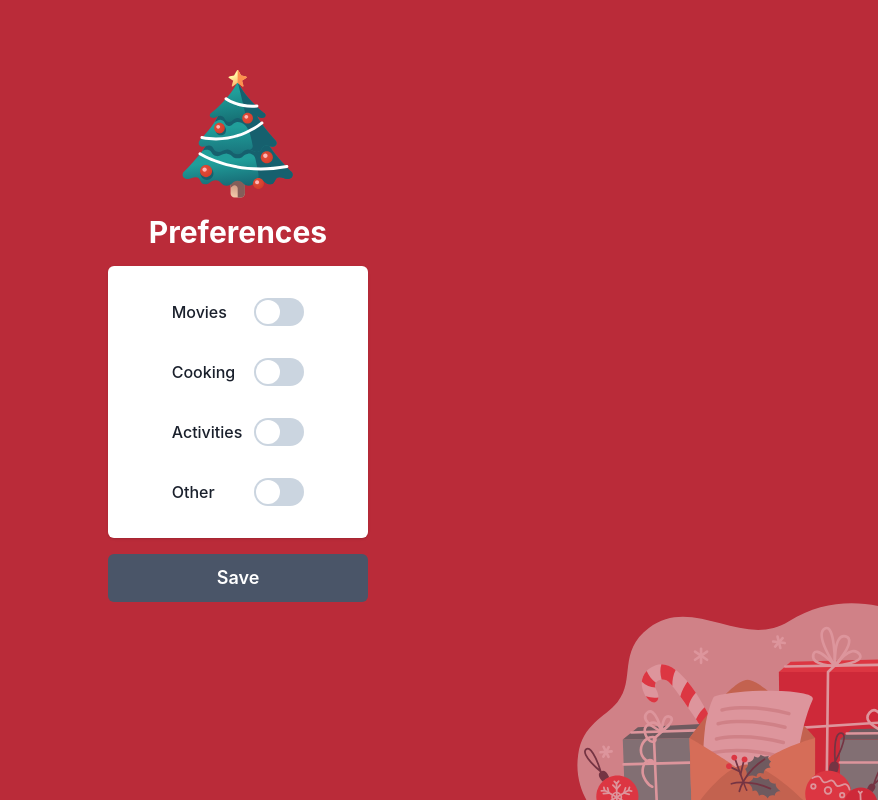
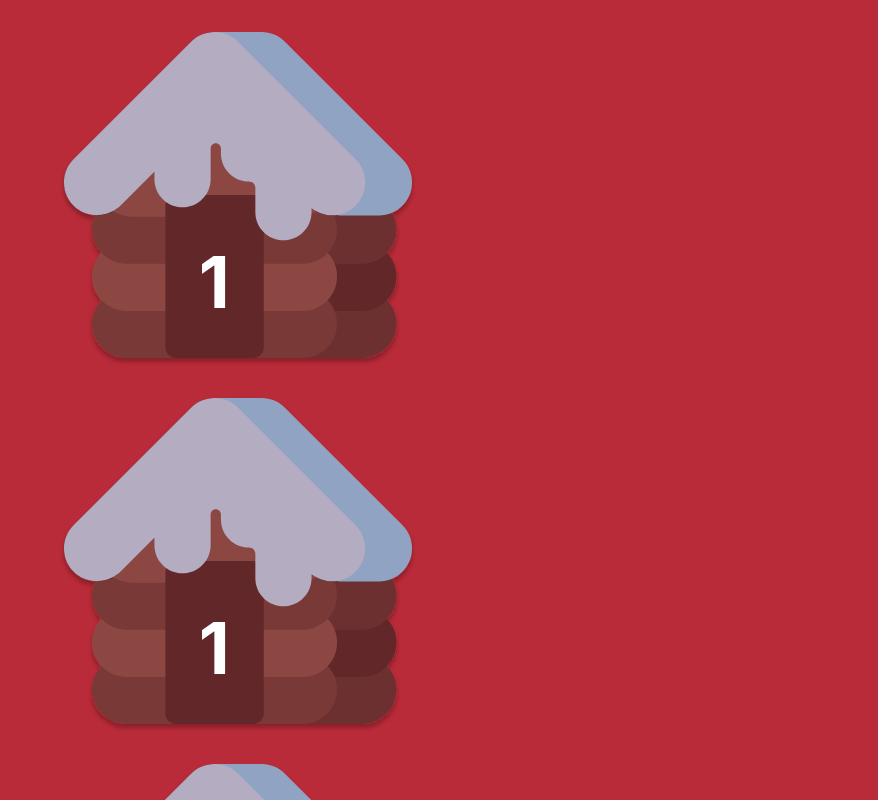
Before and after one commit to beardsleym/christmas, a Next.js app: page / in a window 1280 px wide. Shown: the top 800 px of the page, without its empty margins (402-1280 px from the left). Built offline with nearby package versions, Linux system fonts and the light colour scheme.

Commit message:
calendar item page

```diff
--- /dev/null
+++ b/components/DayItem.tsx
@@ -0,0 +1,21 @@
+import { Image, Center, Heading, Box } from "@chakra-ui/react";
+
+export const DayItem: React.FC = () => {
+  return (
+    <Box position={"relative"}>
+      <Center>
+        <Heading
+          size={"4xl"}
+          color="white"
+          position={"absolute"}
+          top={"64%"}
+          left={"39%"}
+          textAlign="center"
+        >
+          1
+        </Heading>
+      </Center>
+      <Image src="/images/House.svg" alt="house" />
+    </Box>
+  );
+};
--- a/pages/index.tsx
+++ b/pages/index.tsx
@@ -1,57 +1,23 @@
 import Head from "next/head";
-import {
-  Box,
-  Image,
-  Container,
-  Stack,
-  Center,
-  Heading,
-  Button,
-} from "@chakra-ui/react";
-import { PreferencesCard } from "../components/PreferencesCard";
+import { Container, Text, VStack } from "@chakra-ui/react";
+import { DayItem } from "../components/DayItem";
 
 export default function Home() {
   return (
     <div>
       <Head>
-        <title>Create Next App</title>
+        <title>Christmas Advent Calendar</title>
         <meta name="description" content="christmas advent calendar" />
         <link rel="icon" href="/favicon.ico" />
       </Head>
       <Container h="2xl">
-        <Center h="full">
-          <Stack spacing={4}>
-            <Center>
-              <Image
-                src="/images/ChristmasTree.svg"
-                alt="christmas-tree"
-                boxSize="32"
-              />
-            </Center>
-            <Heading
-              as="h1"
-              size="lg"
-              noOfLines={1}
-              color="white"
-              textAlign={"center"}
-            >
-              Preferences
-            </Heading>
-            <PreferencesCard />
-            <Button backgroundColor={"gray.600"} color="white" size="lg">
-              Save
-            </Button>
-          </Stack>
-        </Center>
-        <Image
-          src="/images/Presents.svg"
-          alt="presents"
-          boxSize={"80"}
-          position="fixed"
-          bottom={0}
-          right={0}
-          zIndex={-1}
-        />
+        <VStack gap={8} mt={8}>
+          {Array(25)
+            .fill("")
+            .map((_, i) => (
+              <DayItem key={i} />
+            ))}
+        </VStack>
       </Container>
     </div>
   );
```
Also changed, not shown: public/images/House.svg (added).
